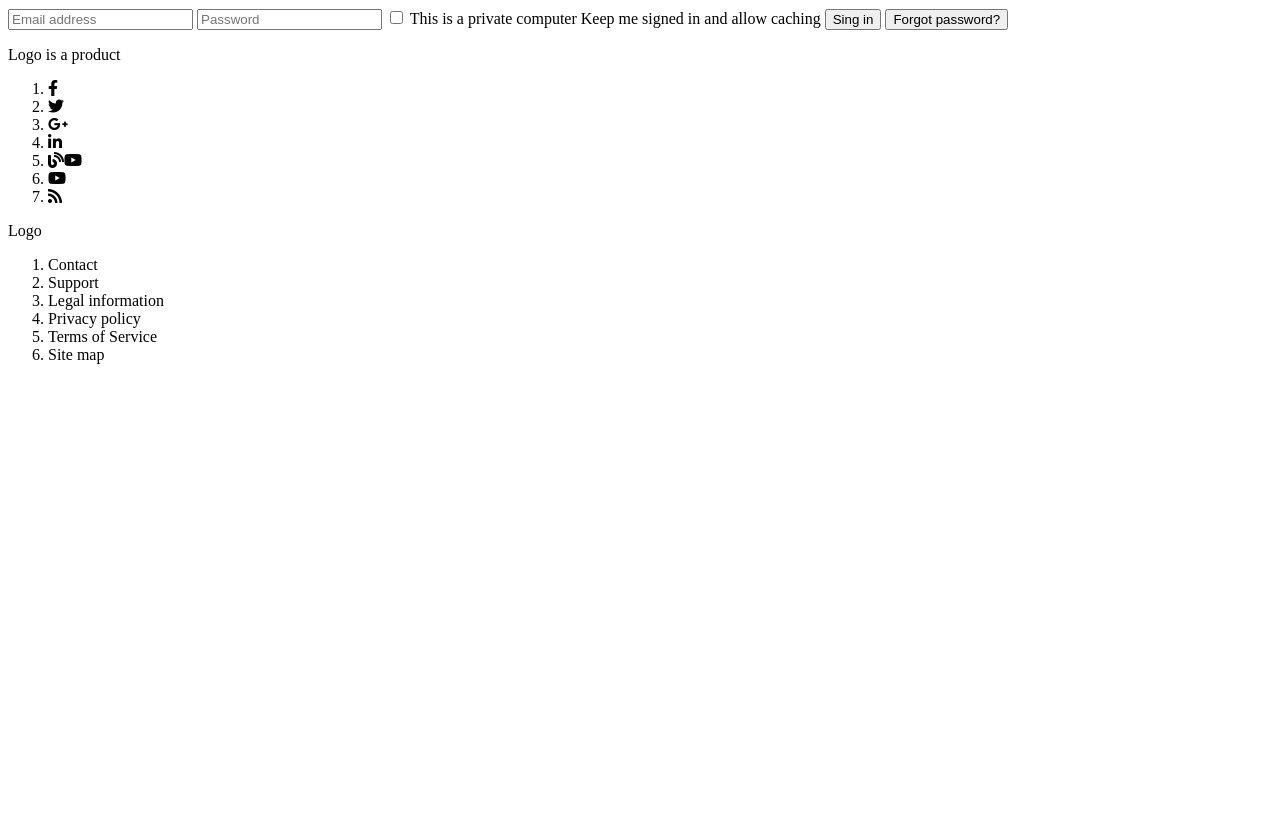
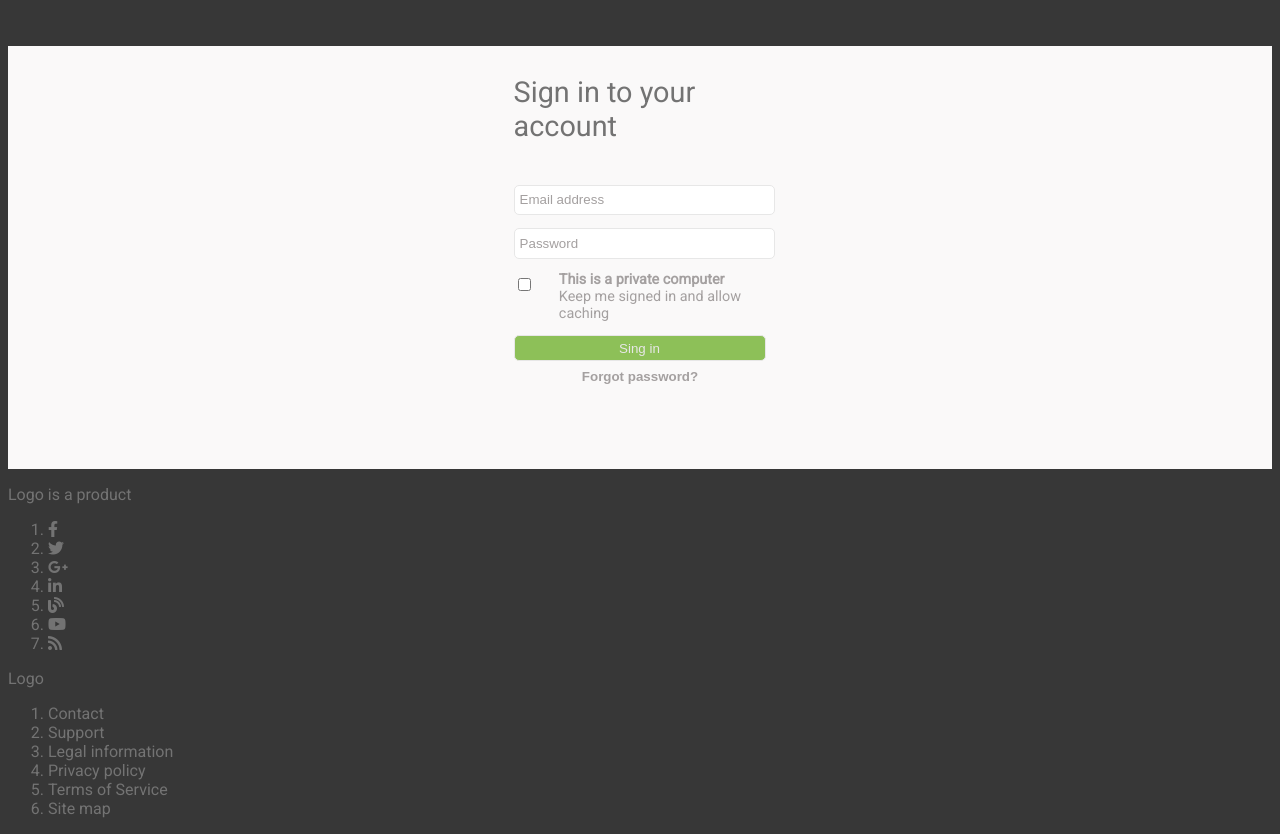
Before and after one commit to AlenaKharytonchyk/Flexbox_Layout_Task, a website: page src/index.html in a window 1280 px wide. Before the commit the page ends 800 px from the top, so only its background shows below. Drawn offline with nearby package versions, Linux system fonts and the light colour scheme; files that its build step writes are made by us from their sources.

Commit message:
feat: add login form

```diff
--- a/src/index.html
+++ b/src/index.html
@@ -1,29 +1,57 @@
 <!DOCTYPE html>
 <html lang="en">
   <head>
-  <meta charset="UTF-8">
-  <meta name="viewport" content="width=device-width, initial-scale=1.0">
-  <meta http-equiv="X-UA-Compatible" content="ie=edge">
-  <link rel="stylesheet" href="https://use.fontawesome.com/releases/v5.8.1/css/all.css" integrity="sha384-50oBUHEmvpQ+1lW4y57PTFmhCaXp0ML5d60M1M7uH2+nqUivzIebhndOJK28anvf" crossorigin="anonymous">
+    <meta charset="UTF-8" />
+    <meta name="viewport" content="width=device-width, initial-scale=1.0" />
+    <meta http-equiv="X-UA-Compatible" content="ie=edge" />
+    <link
+      rel="stylesheet"
+      href="https://use.fontawesome.com/releases/v5.8.1/css/all.css"
+      integrity="sha384-50oBUHEmvpQ+1lW4y57PTFmhCaXp0ML5d60M1M7uH2+nqUivzIebhndOJK28anvf"
+      crossorigin="anonymous"
+    />
+    <link
+      href="https://fonts.googleapis.com/css?family=Roboto"
+      rel="stylesheet"
+    />
     <title>Logo</title>
     <!-- inject:css -->
     <!-- endinject -->
   </head>
   <body>
-  <header>
-
-  </header>
-  <section>
+    <header></header>
+    <main class="login-section">
+      <section class="form-section">
+        <div>
+          <p>Sign in to your account</p>
+        </div>
         <form method="post" action="form.php">
-    <input type="email" name="email" id="email" required placeholder="Email address">
-    <input type="password" name="password" id="password" required placeholder="Password">
-    <input type="checkbox" name="keep-sing" id="keep-sign">
-    <label for="keep-sign"></label>This is a private computer</label>
-    <label for="keep-sign"></label>Keep me signed in and allow caching</label>
-    <input type="submit" value="Sing in">
-    <input type="button" value="Forgot password?">
+          <input
+            type="email"
+            name="email"
+            id="email"
+            required
+            placeholder="Email address"
+          />
+          <input
+            type="password"
+            name="password"
+            id="password"
+            required
+            placeholder="Password"
+          />
+          <div class="checkbox">
+            <input type="checkbox" name="keep-sing" id="keep-sign" />
+            <div>
+              <label for="keep-sign">This is a private computer</label><br />
+              <label for="keep-sign">Keep me signed in and allow caching</label>
+            </div>
+          </div>
+          <input class="submit" type="submit" value="Sing in" />
         </form>
+        <button>Forgot password?</button>
       </section>
+    </main>
     <footer>
       <section>
         <div>
@@ -33,13 +61,27 @@
         </div>
         <div>
           <ol>
-        <li><a><i class="fab fa-facebook-f"></i></a></li>
-        <li><a><i class="fab fa-twitter"></i></a></li>
-        <li><a><i class="fab fa-google-plus-g"></i></a></li>
-        <li><a><i class="fab fa-linkedin-in"></i></a></li>
-        <li><a><i class="fas fa-blog"></i><i class="fab fa-youtube"></i></a></li>
-        <li><a><i class="fab fa-youtube"></i></a></li>
-        <li><a><i class="fas fa-rss"></i></a></li>
+            <li>
+              <a><i class="fab fa-facebook-f"></i></a>
+            </li>
+            <li>
+              <a><i class="fab fa-twitter"></i></a>
+            </li>
+            <li>
+              <a><i class="fab fa-google-plus-g"></i></a>
+            </li>
+            <li>
+              <a><i class="fab fa-linkedin-in"></i></a>
+            </li>
+            <li>
+              <a><i class="fas fa-blog"></i></a>
+            </li>
+            <li>
+              <a><i class="fab fa-youtube"></i></a>
+            </li>
+            <li>
+              <a><i class="fas fa-rss"></i></a>
+            </li>
           </ol>
         </div>
       </section>
--- a/src/style.less
+++ b/src/style.less
@@ -0,0 +1,89 @@
+.border {
+  border: 1.5px solid #E7E7E7;
+  border-radius: 5px;
+}
+.placeholder {
+&::-webkit-input-placeholder {color:#A4A0A0;}
+&:-moz-placeholder          {color:#A4A0A0;}
+&:-ms-input-placeholder      {color:#A4A0A0;}
+}
+body {
+  background-color: #373737;
+  color: #737373;
+  font-family: 'Roboto', sans-serif;
+}
+header {
+  height: 3vw;
+}
+.login-section {
+  min-height: 33vw;
+  background-color: #FAF9F9;
+  display: flex;
+  justify-content: center;
+  // align-items: center;
+
+
+}
+.form-section{
+  display: flex;
+  width: 20%;
+  min-width: 170px;
+  height: inherit;
+  display: flex;
+  flex-direction: column;
+  justify-content: flex-start;
+  align-items: stretch;
+  button {
+    color: #A4A0A0;
+    border: none;
+    background-color: #FAF9F9;
+    font-weight: 700;
+    padding-top: 3%;
+      &:hover{
+      color: #8DC058;
+    }
+  }
+  p {
+    font-size: 1.8em;
+  }
+  form {
+    input{
+      display: inline-block;
+      width: 100%;
+      height: 2em;
+      margin-top: 5%;
+      padding-left: 5px;
+      .placeholder();
+      .border();
+      &#keep-sign {
+        width: auto;
+      }
+      &.submit {
+        color: #E7E7E7;
+        background-color: #8DC058;
+        min-height: 2vw;
+        cursor: pointer;
+      }
+
+    }
+    label{
+      display: inline-block;
+    }
+    .checkbox {
+      display: flex;
+      margin-top: 5%;
+      input{
+        margin-top: 0px;
+      }
+      div {
+        color: #A4A0A0;
+        font-size: 0.9em;
+        margin-left: 10%;
+        label:first-child{
+          font-weight: 700;
+        }
+      }
+    }
+    }
+
+  }
```
Lines whose indentation alone changed are shown as unchanged.
